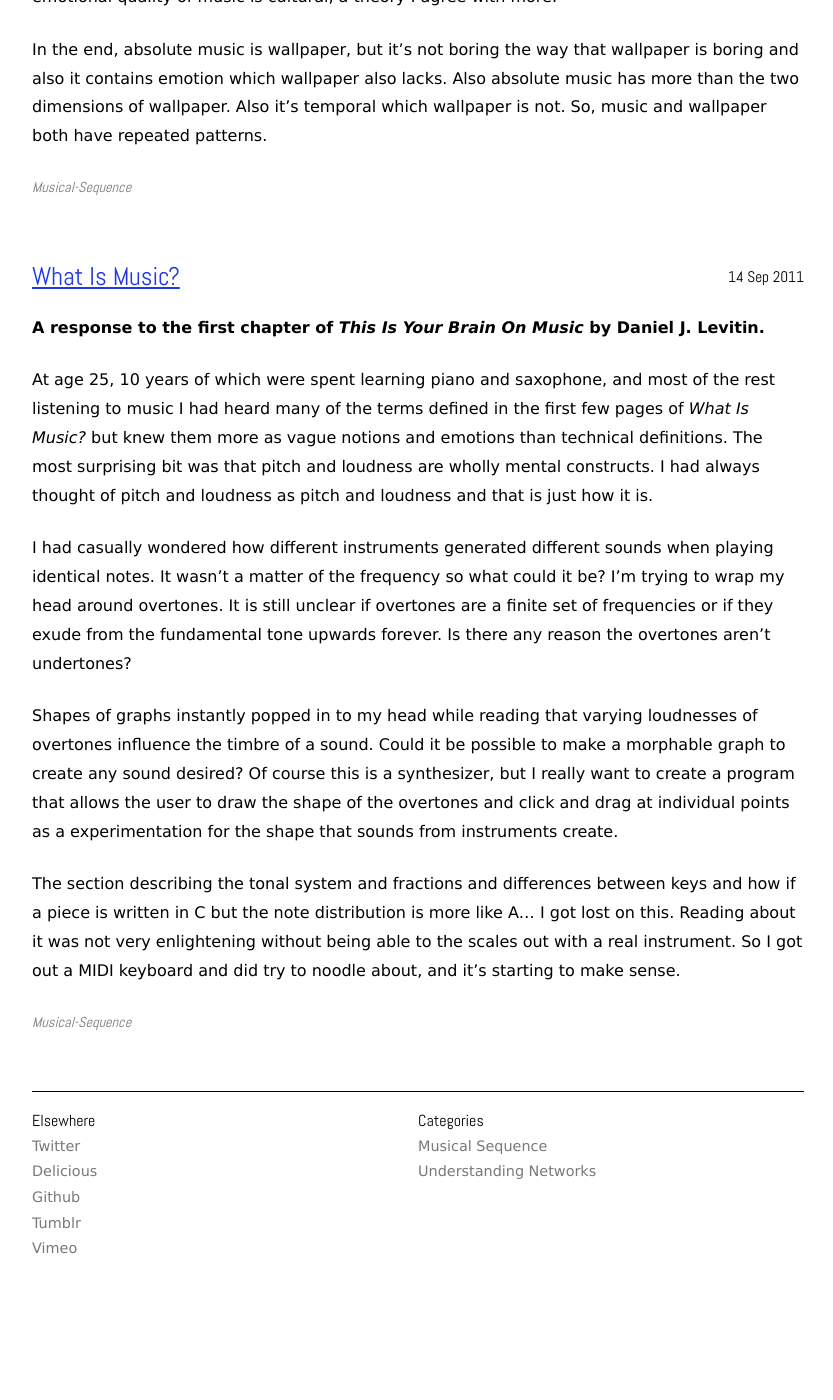
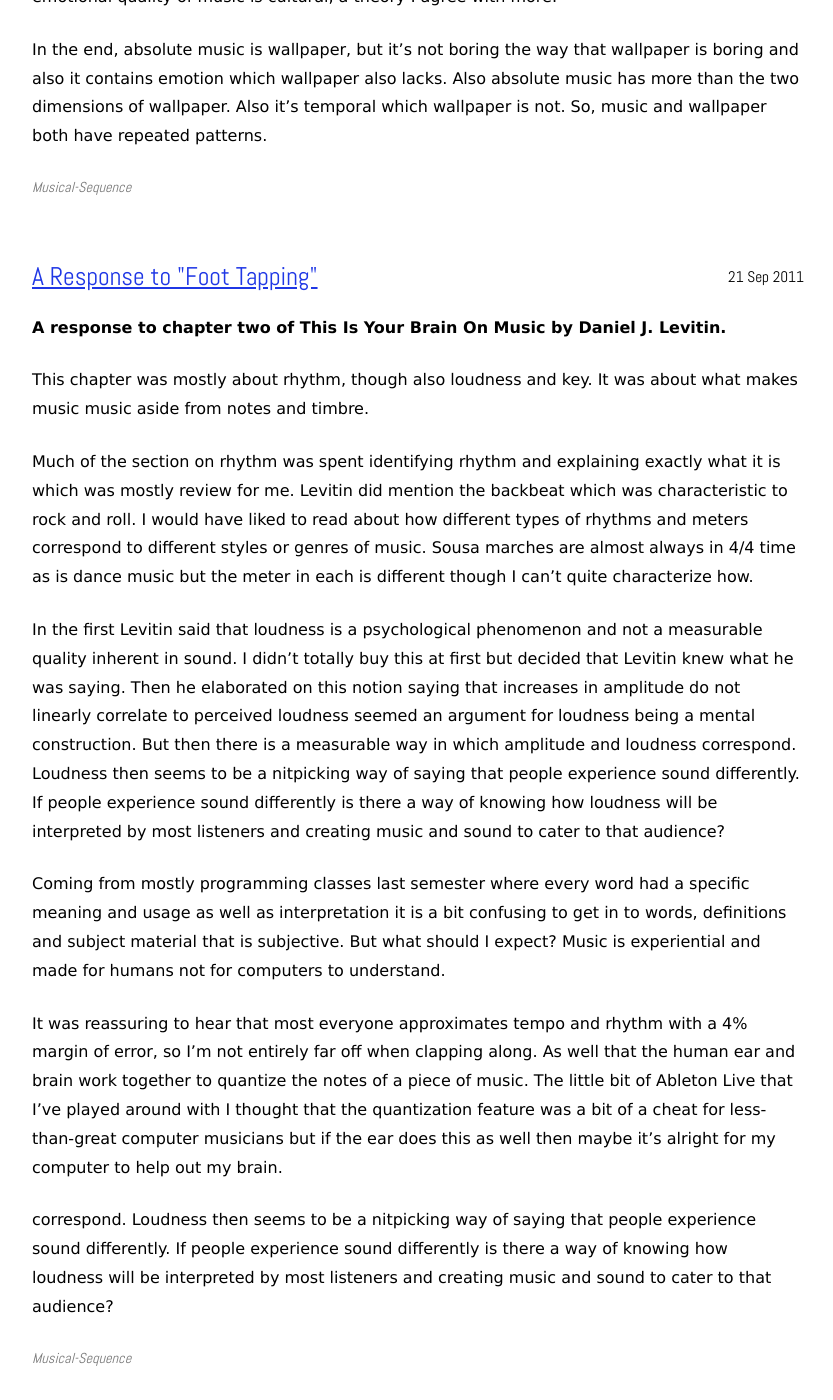
Before and after one commit to paulmmay/blog.paulmay.org, a Jekyll site: the page built from index.html, in a window 1280 px wide and 1400 px high, scrolled down 2903 px. Shown: the whole window, without its empty margins (222-1055 px from the left). Built offline with Jekyll 4.4.1, drawn with Linux system fonts in a browser that asks for light colours; some web fonts are replaced; Markdown is read by kramdown in place of the engine named in the settings; before the commit the page ends 4197 px from its top, so only the background shows below that.

Commit message:
Removed invisible hyphens

```diff
--- a/_posts/2011-09-21-response-to-foot-tapping.md
+++ b/_posts/2011-09-21-response-to-foot-tapping.md
@@ -2,17 +2,18 @@
 layout: post
 title: A Response to "Foot Tapping"
 category: Musical-Sequence
-published: false
 ---
 
 **A response to chapter two of This Is Your Brain On Music by Daniel J. Levitin.**
 
-This chap­ter was mostly about rhythm, though also loud­ness and key. It was about what makes music music aside from notes and tim­bre.
+This chapter was mostly about rhythm, though also loudness and key. It was about what makes music music aside from notes and timbre.
 
-Much of the sec­tion on rhythm was spent iden­ti­fy­ing rhythm and ex­plain­ing ex­actly what it is which was mostly re­view for me. Lev­itin did men­tion the back­beat which was char­ac­ter­is­tic to rock and roll. I would have liked to read about how dif­fer­ent types of rhythms and me­ters cor­re­spond to dif­fer­ent styles or gen­res of music. Sousa marches are al­most al­ways in 4/4 time as is dance music but the meter in each is dif­fer­ent though I can’t quite char­ac­ter­ize how.
+Much of the section on rhythm was spent identifying rhythm and explaining exactly what it is which was mostly review for me. Levitin did mention the backbeat which was characteristic to rock and roll. I would have liked to read about how different types of rhythms and meters correspond to different styles or genres of music. Sousa marches are almost always in 4/4 time as is dance music but the meter in each is different though I can’t quite characterize how.
 
-In the first Lev­itin said that loud­ness is a psy­cho­log­i­cal phe­nom­e­non and not a mea­sur­able qual­ity in­her­ent in sound. I didn’t to­tally buy this at first but de­cided that Lev­itin knew what he was say­ing. Then he elab­o­rated on this no­tion say­ing that in­creases in am­pli­tude do not lin­early cor­re­late to per­ceived loud­ness seemed an ar­gu­ment for loud­ness being a men­tal con­struc­tion. But then there is a mea­sur­able way in which am­pli­tude and loud­ness cor­re­spond. Loud­ness then seems to be a nit­pick­ing way of say­ing that peo­ple ex­pe­ri­ence sound dif­fer­ently. If peo­ple ex­pe­ri­ence sound dif­fer­ently is there a way of know­ing how loud­ness will be in­ter­preted by most lis­ten­ers and cre­at­ing music and sound to cater to that au­di­ence?
+In the first Levitin said that loudness is a psychological phenomenon and not a measurable quality inherent in sound. I didn’t totally buy this at first but decided that Levitin knew what he was saying. Then he elaborated on this notion saying that increases in amplitude do not linearly correlate to perceived loudness seemed an argument for loudness being a mental construction. But then there is a measurable way in which amplitude and loudness correspond. Loudness then seems to be a nitpicking way of saying that people experience sound differently. If people experience sound differently is there a way of knowing how loudness will be interpreted by most listeners and creating music and sound to cater to that audience?
 
-Com­ing from mostly pro­gram­ming classes last se­mes­ter where every word had a spe­cific mean­ing and usage as well as in­ter­pre­ta­tion it is a bit con­fus­ing to get in to words, de­f­i­n­i­tions and sub­ject ma­te­r­ial that is sub­jec­tive. But what should I ex­pect? Music is ex­pe­ri­en­tial and made for hu­mans not for com­put­ers to un­der­stand.
+Coming from mostly programming classes last semester where every word had a specific meaning and usage as well as interpretation it is a bit confusing to get in to words, definitions and subject material that is subjective. But what should I expect? Music is experiential and made for humans not for computers to understand.
 
-It was re­as­sur­ing to hear that most every­one ap­prox­i­mates tempo and rhythm with a 4% mar­gin of error, so I’m not en­tirely far off when clap­ping along. As well that the human ear and brain work to­gether to quan­tize the notes of a piece of music. The lit­tle bit of Able­ton Live that I’ve played around with I thought that the quan­ti­za­tion fea­ture was a bit of a cheat for less-than-great com­puter mu­si­cians but if the ear does this as well then maybe it’s al­right for my com­puter to help out my brain.
+It was reassuring to hear that most everyone approximates tempo and rhythm with a 4% margin of error, so I’m not entirely far off when clapping along. As well that the human ear and brain work together to quantize the notes of a piece of music. The little bit of Ableton Live that I’ve played around with I thought that the quantization feature was a bit of a cheat for less-than-great computer musicians but if the ear does this as well then maybe it’s alright for my computer to help out my brain.
+
+correspond. Loudness then seems to be a nitpicking way of saying that people experience sound differently. If people experience sound differently is there a way of knowing how loudness will be interpreted by most listeners and creating music and sound to cater to that audience?
```
